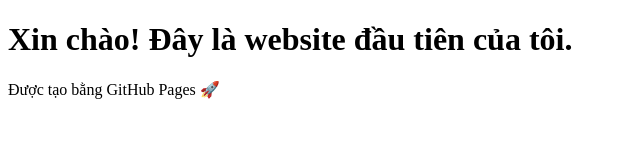
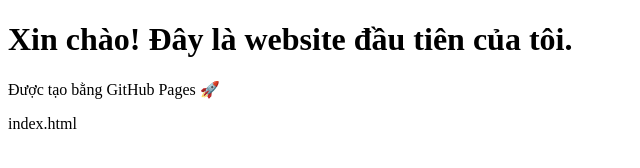
Before and after one commit to vuhoangphuc/vuhoangphuc.github.io, a plain HTML site: page index.html in a window 1280 px wide. Shown: the full height of the page, 0-640 px from the left. Drawn offline with Linux system fonts and the light colour scheme.

Commit message:
Update index.html

```diff
--- a/index.html
+++ b/index.html
@@ -6,5 +6,6 @@
 <body>
   <h1>Xin chào! Đây là website đầu tiên của tôi.</h1>
   <p>Được tạo bằng GitHub Pages 🚀</p>
+  <p>index.html</p>
 </body>
 </html>
```
